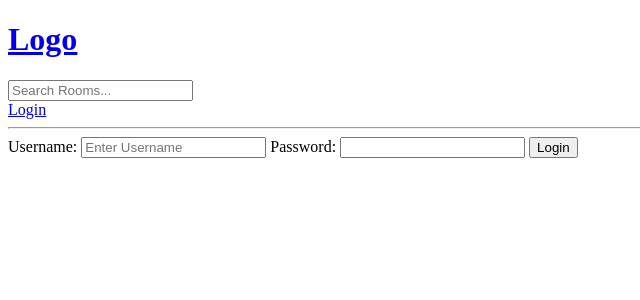
After one commit to stanmpakati/studybud, a Django app: page /login/ in a window 1280 px wide. The commit adds this page. Shown: the top 300 px of the page, without its empty margins (0-640 px from the left). Run offline with Django 3.2, Linux system fonts and the light colour scheme.

Commit message:
registered login page

```diff
--- /dev/null
+++ b/base/templates/base/login_register.html
@@ -0,0 +1,16 @@
+{% extends 'main.html' %} {% block content %}
+
+<div>
+  <form method="POST" action="">
+    {% csrf_token %}
+    <label>Username:</label>
+    <input type="text" name="username" placeholder="Enter Username" />
+
+    <label>Password:</label>
+    <input type="password" name="password" />
+
+    <input type="submit" value="Login" />
+  </form>
+</div>
+
+{% endblock content %}
--- a/base/urls.py
+++ b/base/urls.py
@@ -2,6 +2,7 @@ from django.urls import path
 from . import views
 
 urlpatterns = [
+    path("login/", views.loginPage, name="login"),
     path('', views.home, name='home'),
     path('room/', views.room, name='rooms'),
     path('room/<str:pk>/', views.room, name='room'),
--- a/base/views.py
+++ b/base/views.py
@@ -3,6 +3,10 @@ from django.db.models import Q
 from django.shortcuts import redirect, render
 from .models import Room, Topic
 from .forms import RoomForm
+
+def loginPage(req):
+    context = {}
+    return render(req, 'base/login_register.html', context)
 
 def home(req):
     q = req.GET.get('q') if req.GET.get('q') != None else ''
--- a/templates/navbar.html
+++ b/templates/navbar.html
@@ -3,4 +3,6 @@
 <form action="{% url 'home' %}" method="GET">
   <input type="text" name="q" placeholder="Search Rooms..." />
 </form>
+
+<a href="{% url 'login' %}">Login</a>
 <hr />
```
